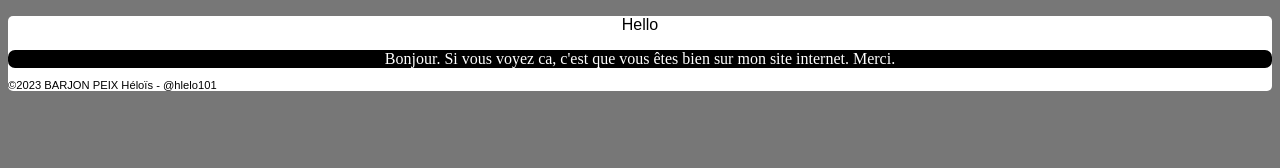
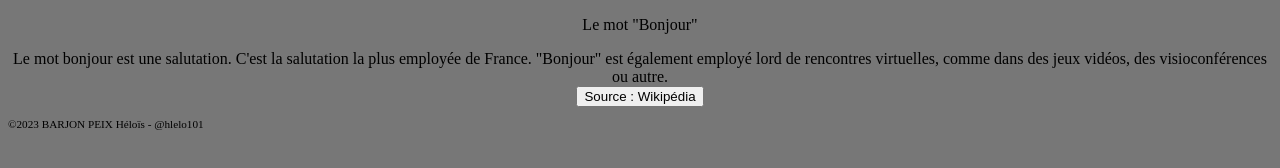
Before and after one commit to hlelo101/hlelo101.github.io, a plain HTML site: page index.html in a window 1280 px wide. Drawn offline with Linux system fonts and the light colour scheme.

Commit message:
Update index.html

```diff
--- a/index.html
+++ b/index.html
@@ -1,15 +1,22 @@
-<!DOCTYPE HTML>
+<!DOCTYPE html>
 <html>
 <head>
-<link href="style.css" rel="stylesheet">
+  <title>Bonjour</title>
+  <link rel="stylesheet" type="text/css" href="style.css">
 </head>
-<div id="body">
-<p>Hello</p>
-<div id="content">
-Bonjour. Si vous voyez ca, c'est que vous êtes bien sur mon site internet. Merci.
+<body>
+<div id="bottom">
+<p>Le mot "Bonjour"</p>
 </div>
+<div id="text">
+Le mot bonjour est une salutation. C'est la salutation la plus employée de France. "Bonjour" est également employé lord de rencontres virtuelles, comme dans des jeux vidéos, des visioconférences ou autre.
+</div>
+<button id="button" type:button>
+Source : Wikipédia
+</button>
 <p id="copyright">
-  ©2023 BARJON PEIX Héloïs - @hlelo101
+©2023 BARJON PEIX Héloïs - @hlelo101
 </p>
-</div>
+  <script src="script.js"></script>
+</body>
 </html>
```
